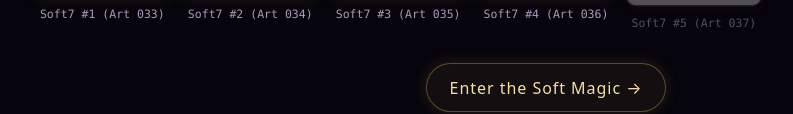
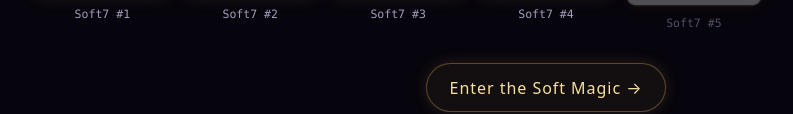
Before and after one commit to tigerwillca/pulse-reveal, a plain HTML site: page index.html in a window 1280 px wide. Shown: the part 1642-1756 px from the top of the page, without its empty margins (94-887 px from the left). Drawn offline with Linux system fonts and the light colour scheme; grey boxes are pictures that could not be loaded.

Commit message:
Replace cartoon tiger favicon with real Soft7 card #1 art; drop (Art 0xx) from home card labels

```diff
--- a/index.html
+++ b/index.html
@@ -3,7 +3,7 @@
 <head>
 <meta charset="utf-8" />
 <meta name="viewport" content="width=device-width, initial-scale=1" />
-<link rel="icon" type="image/svg+xml" href="assets/reynard-soft7.svg" />
+<link rel="icon" type="image/jpeg" href="https://cdn.jsdelivr.net/gh/tigerwillca/reynard-soft7-sepolia@ae7d304699989b945bfe8c0f4225f3a7fc952f83/images/033.jpg" />
 <meta property="og:type" content="website" />
 <meta property="og:title" content="Soft7 · Reynard on Robinhood Chain" />
 <meta property="og:description" content="Seven Reynard cards. A small first circle, built to give back." />
@@ -87,13 +87,13 @@
 
   <h2 class="gal-h">The Seven</h2>
   <section class="grid" aria-label="The seven Soft7 cards" id="grid">
-    <a class="card" href="https://opensea.io/item/robinhood/0x73D7b2611509C14078e16f572bE5aC7D91879DC2/1" style="animation-delay:1.9s" data-nav="ext"><img src="https://cdn.jsdelivr.net/gh/tigerwillca/reynard-soft7-sepolia@ae7d304699989b945bfe8c0f4225f3a7fc952f83/images/033.jpg" alt="Reynard Soft7 #1 (Art 033)" loading="lazy" width="400" height="400" /><span>Soft7 #1 (Art 033)</span></a>
-    <a class="card" href="https://opensea.io/item/robinhood/0x73D7b2611509C14078e16f572bE5aC7D91879DC2/2" style="animation-delay:2.6s" data-nav="ext"><img src="https://cdn.jsdelivr.net/gh/tigerwillca/reynard-soft7-sepolia@ae7d304699989b945bfe8c0f4225f3a7fc952f83/images/034.jpg" alt="Reynard Soft7 #2 (Art 034)" loading="lazy" width="400" height="400" /><span>Soft7 #2 (Art 034)</span></a>
-    <a class="card" href="https://opensea.io/item/robinhood/0x73D7b2611509C14078e16f572bE5aC7D91879DC2/3" style="animation-delay:3.3s" data-nav="ext"><img src="https://cdn.jsdelivr.net/gh/tigerwillca/reynard-soft7-sepolia@ae7d304699989b945bfe8c0f4225f3a7fc952f83/images/035.jpg" alt="Reynard Soft7 #3 (Art 035)" loading="lazy" width="400" height="400" /><span>Soft7 #3 (Art 035)</span></a>
-    <a class="card" href="https://opensea.io/item/robinhood/0x73D7b2611509C14078e16f572bE5aC7D91879DC2/4" style="animation-delay:4.0s" data-nav="ext"><img src="https://cdn.jsdelivr.net/gh/tigerwillca/reynard-soft7-sepolia@ae7d304699989b945bfe8c0f4225f3a7fc952f83/images/036.jpg" alt="Reynard Soft7 #4 (Art 036)" loading="lazy" width="400" height="400" /><span>Soft7 #4 (Art 036)</span></a>
-    <a class="card" href="https://opensea.io/item/robinhood/0x73D7b2611509C14078e16f572bE5aC7D91879DC2/5" style="animation-delay:4.7s" data-nav="ext"><img src="https://cdn.jsdelivr.net/gh/tigerwillca/reynard-soft7-sepolia@ae7d304699989b945bfe8c0f4225f3a7fc952f83/images/037.jpg" alt="Reynard Soft7 #5 (Art 037)" loading="lazy" width="400" height="400" /><span>Soft7 #5 (Art 037)</span></a>
-    <a class="card" href="https://opensea.io/item/robinhood/0x73D7b2611509C14078e16f572bE5aC7D91879DC2/6" style="animation-delay:5.4s" data-nav="ext"><img src="https://cdn.jsdelivr.net/gh/tigerwillca/reynard-soft7-sepolia@ae7d304699989b945bfe8c0f4225f3a7fc952f83/images/038.jpg" alt="Reynard Soft7 #6 (Art 038)" loading="lazy" width="400" height="400" /><span>Soft7 #6 (Art 038)</span></a>
-    <a class="card" href="https://opensea.io/item/robinhood/0x73D7b2611509C14078e16f572bE5aC7D91879DC2/7" style="animation-delay:6.1s" data-nav="ext"><img src="https://cdn.jsdelivr.net/gh/tigerwillca/reynard-soft7-sepolia@ae7d304699989b945bfe8c0f4225f3a7fc952f83/images/039.jpg" alt="Reynard Soft7 #7 (Art 039)" loading="lazy" width="400" height="400" /><span>Soft7 #7 (Art 039)</span></a>
+    <a class="card" href="https://opensea.io/item/robinhood/0x73D7b2611509C14078e16f572bE5aC7D91879DC2/1" style="animation-delay:1.9s" data-nav="ext"><img src="https://cdn.jsdelivr.net/gh/tigerwillca/reynard-soft7-sepolia@ae7d304699989b945bfe8c0f4225f3a7fc952f83/images/033.jpg" alt="Reynard Soft7 #1" loading="lazy" width="400" height="400" /><span>Soft7 #1</span></a>
+    <a class="card" href="https://opensea.io/item/robinhood/0x73D7b2611509C14078e16f572bE5aC7D91879DC2/2" style="animation-delay:2.6s" data-nav="ext"><img src="https://cdn.jsdelivr.net/gh/tigerwillca/reynard-soft7-sepolia@ae7d304699989b945bfe8c0f4225f3a7fc952f83/images/034.jpg" alt="Reynard Soft7 #2" loading="lazy" width="400" height="400" /><span>Soft7 #2</span></a>
+    <a class="card" href="https://opensea.io/item/robinhood/0x73D7b2611509C14078e16f572bE5aC7D91879DC2/3" style="animation-delay:3.3s" data-nav="ext"><img src="https://cdn.jsdelivr.net/gh/tigerwillca/reynard-soft7-sepolia@ae7d304699989b945bfe8c0f4225f3a7fc952f83/images/035.jpg" alt="Reynard Soft7 #3" loading="lazy" width="400" height="400" /><span>Soft7 #3</span></a>
+    <a class="card" href="https://opensea.io/item/robinhood/0x73D7b2611509C14078e16f572bE5aC7D91879DC2/4" style="animation-delay:4.0s" data-nav="ext"><img src="https://cdn.jsdelivr.net/gh/tigerwillca/reynard-soft7-sepolia@ae7d304699989b945bfe8c0f4225f3a7fc952f83/images/036.jpg" alt="Reynard Soft7 #4" loading="lazy" width="400" height="400" /><span>Soft7 #4</span></a>
+    <a class="card" href="https://opensea.io/item/robinhood/0x73D7b2611509C14078e16f572bE5aC7D91879DC2/5" style="animation-delay:4.7s" data-nav="ext"><img src="https://cdn.jsdelivr.net/gh/tigerwillca/reynard-soft7-sepolia@ae7d304699989b945bfe8c0f4225f3a7fc952f83/images/037.jpg" alt="Reynard Soft7 #5" loading="lazy" width="400" height="400" /><span>Soft7 #5</span></a>
+    <a class="card" href="https://opensea.io/item/robinhood/0x73D7b2611509C14078e16f572bE5aC7D91879DC2/6" style="animation-delay:5.4s" data-nav="ext"><img src="https://cdn.jsdelivr.net/gh/tigerwillca/reynard-soft7-sepolia@ae7d304699989b945bfe8c0f4225f3a7fc952f83/images/038.jpg" alt="Reynard Soft7 #6" loading="lazy" width="400" height="400" /><span>Soft7 #6</span></a>
+    <a class="card" href="https://opensea.io/item/robinhood/0x73D7b2611509C14078e16f572bE5aC7D91879DC2/7" style="animation-delay:6.1s" data-nav="ext"><img src="https://cdn.jsdelivr.net/gh/tigerwillca/reynard-soft7-sepolia@ae7d304699989b945bfe8c0f4225f3a7fc952f83/images/039.jpg" alt="Reynard Soft7 #7" loading="lazy" width="400" height="400" /><span>Soft7 #7</span></a>
   </section>
   <p class="enter-wrap"><a class="enter" href="soft-magic.html" data-nav="soft">Enter the Soft Magic &rarr;</a></p>
   <div id="door" class="door" role="dialog" aria-label="Secret door" hidden><p>You found the seventh door.</p><p class="small">Soft things grow strong. Thank you for looking closer.</p><button type="button" id="doorClose">close</button></div>
```
Also changed, not shown: pulse/index.html (+1 -1 lines), soft-magic.html (+1 -1 lines).
